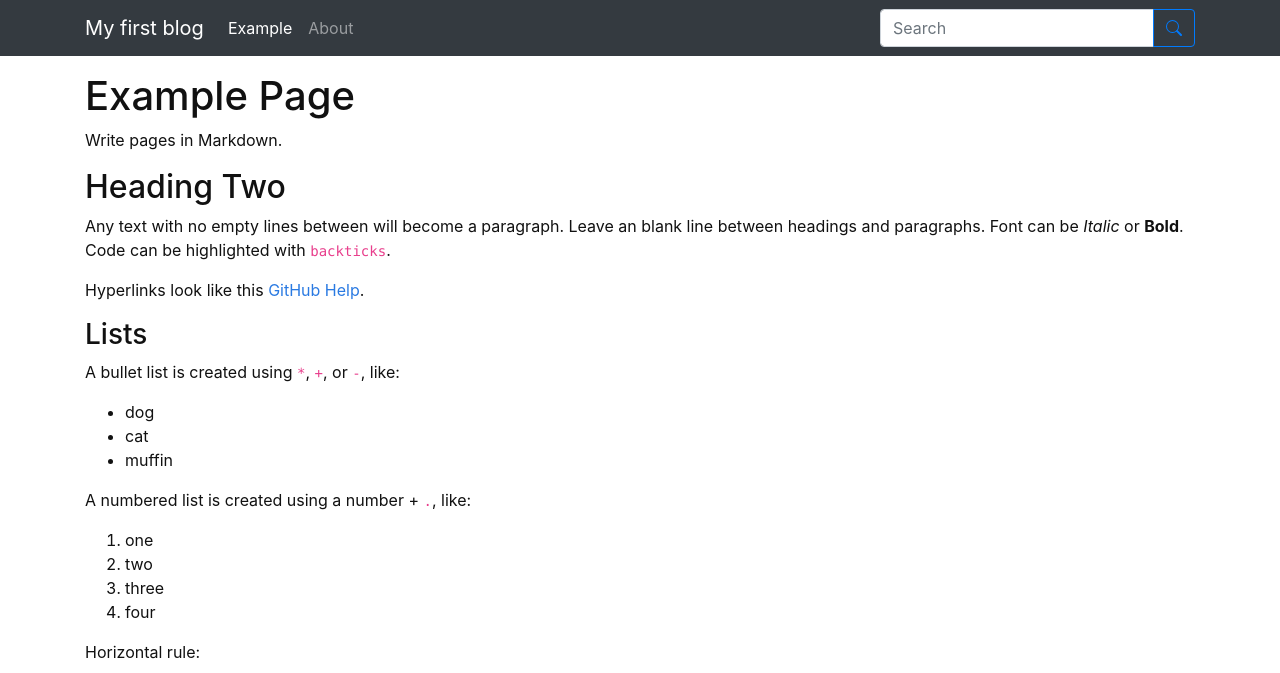
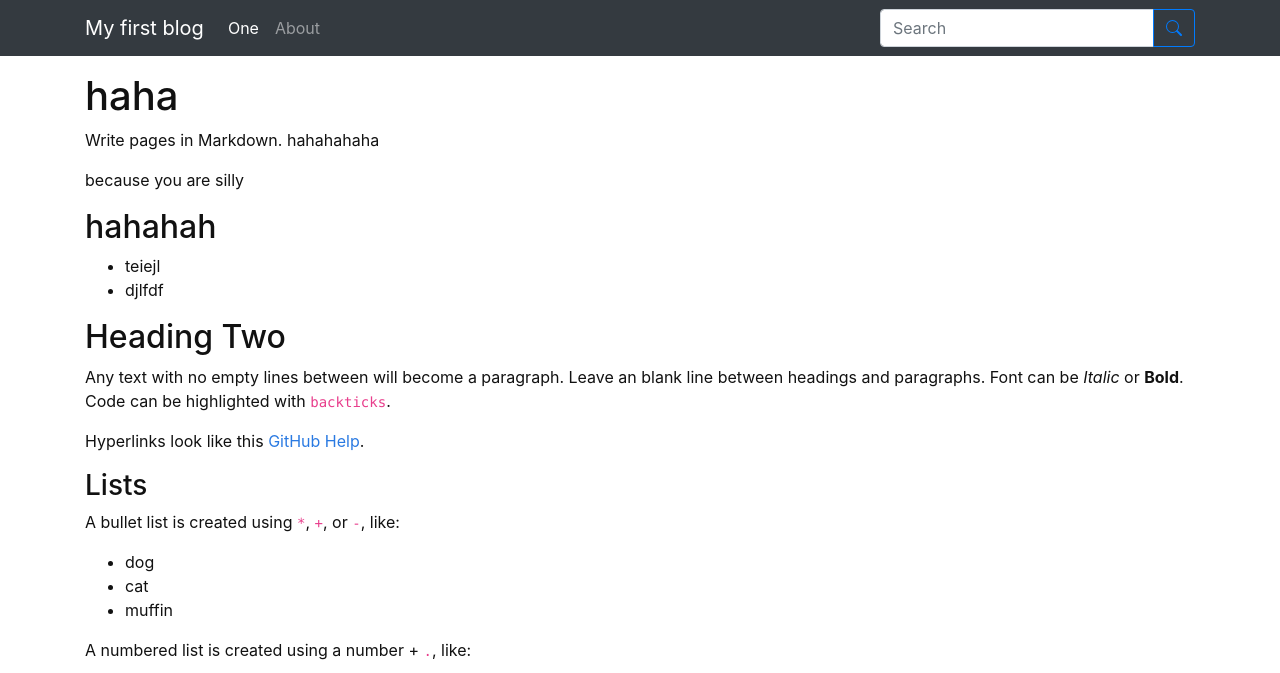
Before and after one commit to queweiba/my-blog, a Jekyll site: the page built from pages/example.md, in a window 1280 px wide and 900 px high, cut to the strip 0-673 px from the top of the window. Built offline with Jekyll 4.4.1, drawn with Linux system fonts in a browser that asks for light colours.

Commit message:
start creating contents

```diff
--- a/pages/example.md
+++ b/pages/example.md
@@ -1,10 +1,17 @@
 ---
-title: Example Page
-nav: Example
+title: haha
+nav: One
 nav_order: 1
 ---
 
 Write pages in Markdown.
+hahahahaha
+
+because you are silly
+
+## hahahah
+- teiejl
+- djlfdf
 
 ## Heading Two
 
```
Also changed, not shown: pages/about.md (+2 -0 lines).
